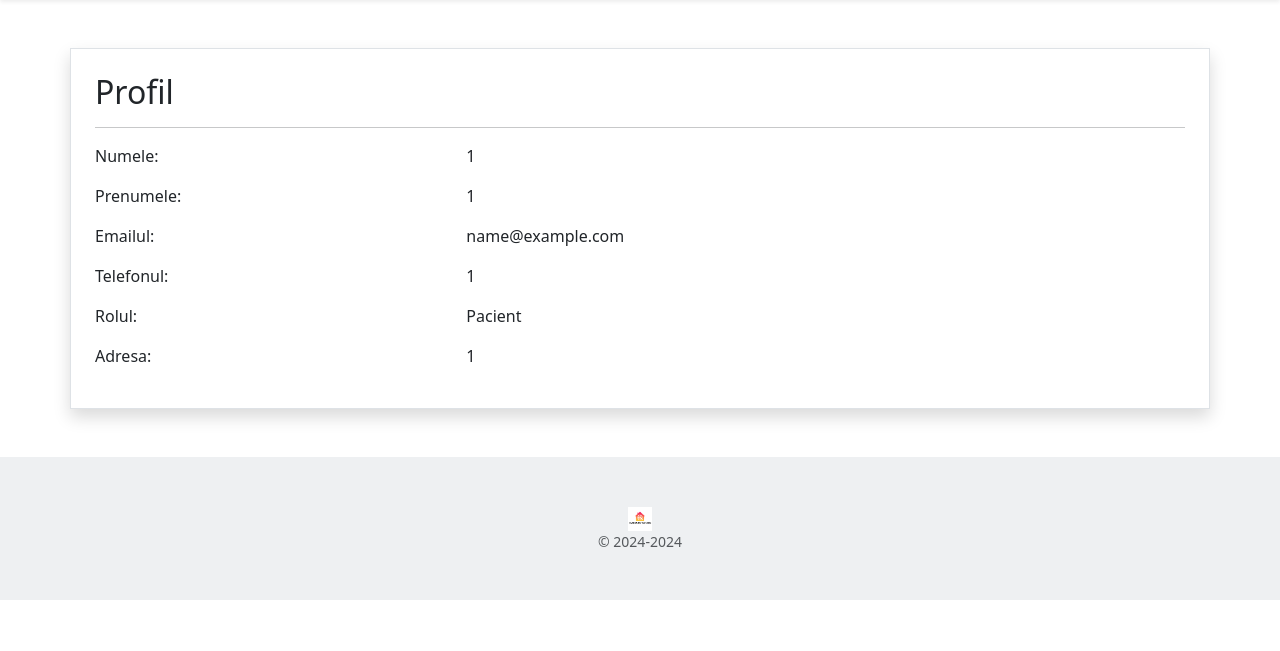
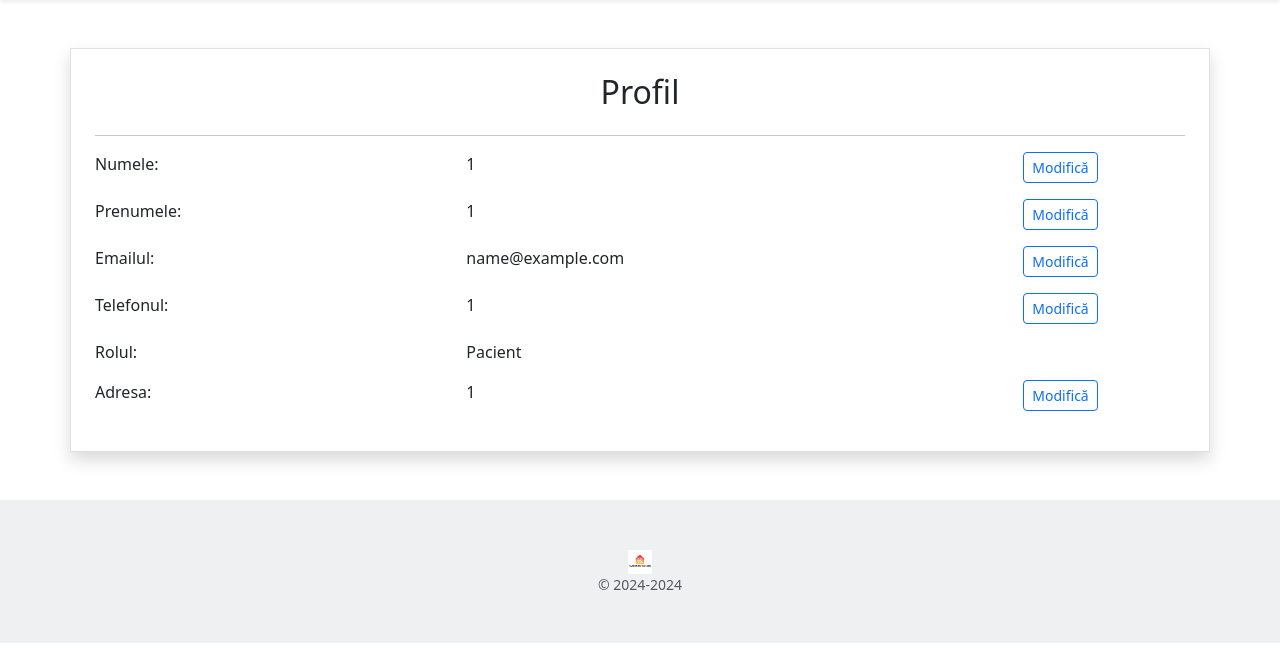
Before and after one commit to SicKCristi/Meds_Testing, a PHP site: page /profile.php in a window 1280 px wide. Shown: the part 57-708 px from the top of the page. Run offline with PHP 8.4, Linux system fonts and the light colour scheme; the visitor is signed in with stand-in values (Sample User, id 1).

Commit message:
Imagine noua pentru pagina index_pacient.php si optiuni de modificare a datelor de conectare in profile.php

```diff
--- a/index_pacient.php
+++ b/index_pacient.php
@@ -13,7 +13,7 @@
                     </p>
                 </div>
                 <div class="col-md-6 text-center">
-                    <img src="/images/Testare_medicala.png" class="img-fluid" alt="hero" />
+                    <img src="/images/Pacienti_la_studiu_clinic.png" class="img-fluid" alt="hero" />
                 </div>
             </div>
         </div>
--- a/profile.php
+++ b/profile.php
@@ -1,53 +1,130 @@
 <?php
     include "layout/header.php";
 
-    if(!isset($_SESSION["Email"])){
+    if (!isset($_SESSION["Email"])) {
         header("location: /login.php");
+        exit;
+    }
+
+    include "tools/db.php";
+
+    // Procesăm actualizările
+    if ($_SERVER['REQUEST_METHOD'] === 'POST') {
+        $camp = $_POST['camp'];
+        $valoare = $_POST['valoare'];
+        $id_utilizator = $_SESSION['ID_Utilizator'];
+
+        $conexiune_bd = getDatabaseConnection();
+        $statement = $conexiune_bd->prepare("UPDATE utilizator SET $camp = ? WHERE ID_Utilizator = ?");
+        $statement->bind_param('si', $valoare, $id_utilizator);
+        $statement->execute();
+        $statement->close();
+
+        $_SESSION[$camp] = $valoare;
+
+        header("location: profile.php");
         exit;
     }
 ?>
 
-    <div class="container py-5">
-        <div class="row">
-            <div class="col-lg-16 mx-auto border shadow p-4">
-                <h2 class="text-center-mb-4">Profil</h2>
-                <hr />
+<div class="container py-5">
+    <div class="row">
+        <div class="col-lg-16 mx-auto border shadow p-4">
+            <h2 class="text-center mb-4">Profil</h2>
+            <hr />
 
-                <div class="row mb-3">
-                    <div class="col-sm-4">Numele:</div>
-                    <div class="col-sm-8"><?= $_SESSION["Nume"] ?></div>
+            <!-- Numele -->
+            <div class="row mb-3">
+                <div class="col-sm-4">Numele:</div>
+                <div class="col-sm-6"><?= $_SESSION["Nume"] ?></div>
+                <div class="col-sm-2">
+                    <button class="btn btn-outline-primary btn-sm" data-bs-toggle="modal" data-bs-target="#modalNume">Modifică</button>
                 </div>
+            </div>
 
-                <div class="row mb-3">
-                    <div class="col-sm-4">Prenumele:</div>
-                    <div class="col-sm-8"><?= $_SESSION["Prenume"] ?></div>
+            <!-- Prenumele -->
+            <div class="row mb-3">
+                <div class="col-sm-4">Prenumele:</div>
+                <div class="col-sm-6"><?= $_SESSION["Prenume"] ?></div>
+                <div class="col-sm-2">
+                    <button class="btn btn-outline-primary btn-sm" data-bs-toggle="modal" data-bs-target="#modalPrenume">Modifică</button>
                 </div>
+            </div>
 
-                <div class="row mb-3">
-                    <div class="col-sm-4">Emailul:</div>
-                    <div class="col-sm-8"><?= $_SESSION["Email"] ?></div>
+            <!-- Emailul -->
+            <div class="row mb-3">
+                <div class="col-sm-4">Emailul:</div>
+                <div class="col-sm-6"><?= $_SESSION["Email"] ?></div>
+                <div class="col-sm-2">
+                    <button class="btn btn-outline-primary btn-sm" data-bs-toggle="modal" data-bs-target="#modalEmail">Modifică</button>
                 </div>
+            </div>
 
-                <div class="row mb-3">
-                    <div class="col-sm-4">Telefonul:</div>
-                    <div class="col-sm-8"><?= $_SESSION["Telefon"] ?></div>
+            <!-- Telefonul -->
+            <div class="row mb-3">
+                <div class="col-sm-4">Telefonul:</div>
+                <div class="col-sm-6"><?= $_SESSION["Telefon"] ?></div>
+                <div class="col-sm-2">
+                    <button class="btn btn-outline-primary btn-sm" data-bs-toggle="modal" data-bs-target="#modalTelefon">Modifică</button>
                 </div>
+            </div>
 
-                <div class="row mb-3">
-                    <div class="col-sm-4">Rolul:</div>
-                    <div class="col-sm-8"><?= $_SESSION["Rol"] ?></div>
-                </div>
-
-                <div class="row mb-3">
-                    <div class="col-sm-4">Adresa:</div>
-                    <div class="col-sm-8"><?= $_SESSION["Adresa"] ?></div>
-                </div>
+            <!-- Rolul nu poate fi modificat -->
+            <div class="row mb-3">
+                <div class="col-sm-4">Rolul:</div>
+                <div class="col-sm-6"><?= $_SESSION["Rol"] ?></div>
 
             </div>
+
+            <!-- Adresa -->
+            <div class="row mb-3">
+                <div class="col-sm-4">Adresa:</div>
+                <div class="col-sm-6"><?= $_SESSION["Adresa"] ?></div>
+                <div class="col-sm-2">
+                    <button class="btn btn-outline-primary btn-sm" data-bs-toggle="modal" data-bs-target="#modalAdresa">Modifică</button>
+                </div>
+            </div>
         </div>
+    </div>
+</div>
 
+<!-- Modal pentru fiecare câmp -->
+<?php
+function genereazaModal($id, $camp, $valoare, $label) {
+?>
+<div class="modal fade" id="<?= $id ?>" tabindex="-1" aria-labelledby="<?= $id ?>Label" aria-hidden="true">
+    <div class="modal-dialog">
+        <div class="modal-content">
+            <form method="POST">
+                <div class="modal-header">
+                    <h5 class="modal-title" id="<?= $id ?>Label">Modifică <?= $label ?></h5>
+                    <button type="button" class="btn-close" data-bs-dismiss="modal" aria-label="Close"></button>
+                </div>
+                <div class="modal-body">
+                    <input type="hidden" name="camp" value="<?= $camp ?>" />
+                    <div class="mb-3">
+                        <label class="form-label"><?= $label ?> nou</label>
+                        <input type="text" class="form-control" name="valoare" value="<?= $valoare ?>" required />
+                    </div>
+                </div>
+                <div class="modal-footer">
+                    <button type="button" class="btn btn-secondary" data-bs-dismiss="modal">Anulează</button>
+                    <button type="submit" class="btn btn-primary">Salvează</button>
+                </div>
+            </form>
+        </div>
     </div>
+</div>
+<?php
+}
+?>
 
 <?php
-    include "layout/footer.php";
+genereazaModal("modalNume", "Nume", $_SESSION["Nume"], "Nume");
+genereazaModal("modalPrenume", "Prenume", $_SESSION["Prenume"], "Prenume");
+genereazaModal("modalEmail", "Email", $_SESSION["Email"], "Email");
+genereazaModal("modalTelefon", "Telefon", $_SESSION["Telefon"], "Telefon");
+genereazaModal("modalAdresa", "Adresa", $_SESSION["Adresa"], "Adresa");
 ?>
+
+<?php include "layout/footer.php"; ?>
```
Also changed, not shown: images/Pacienti_la_studiu_clinic.png (added).
